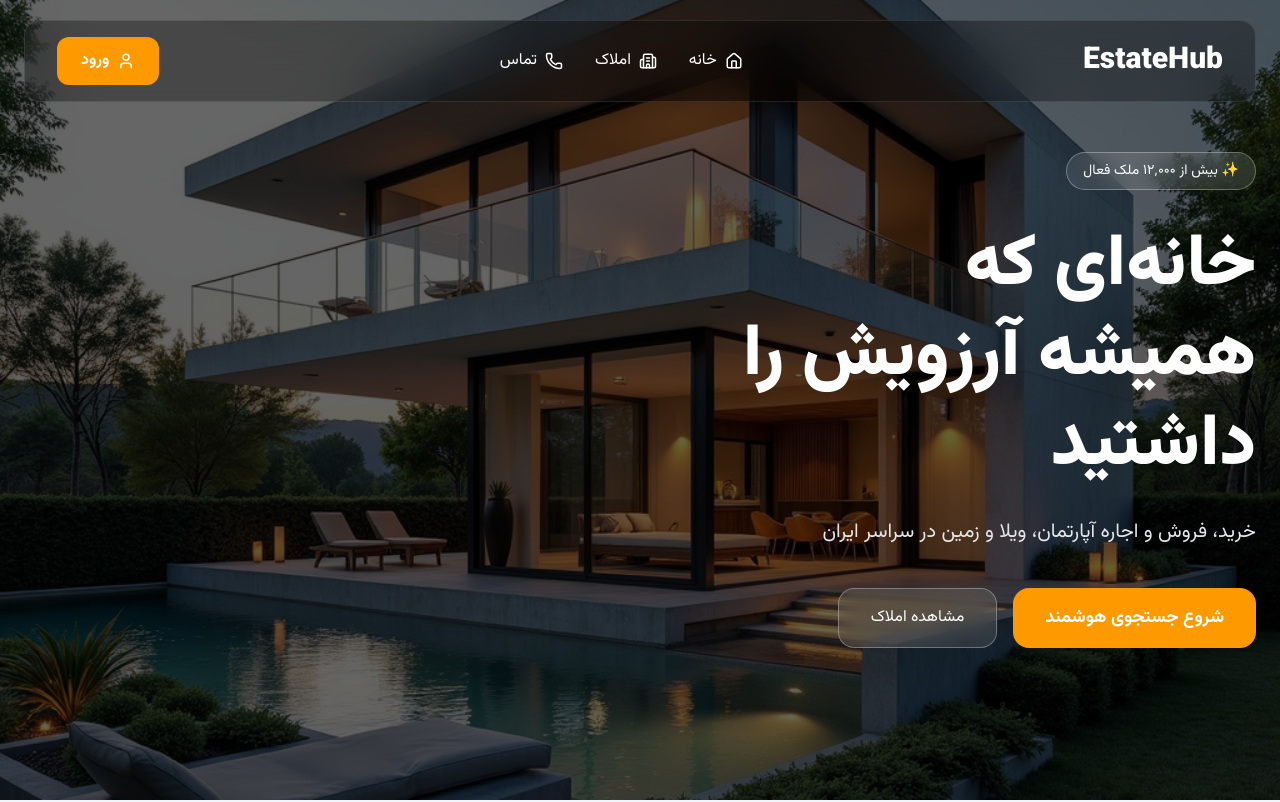
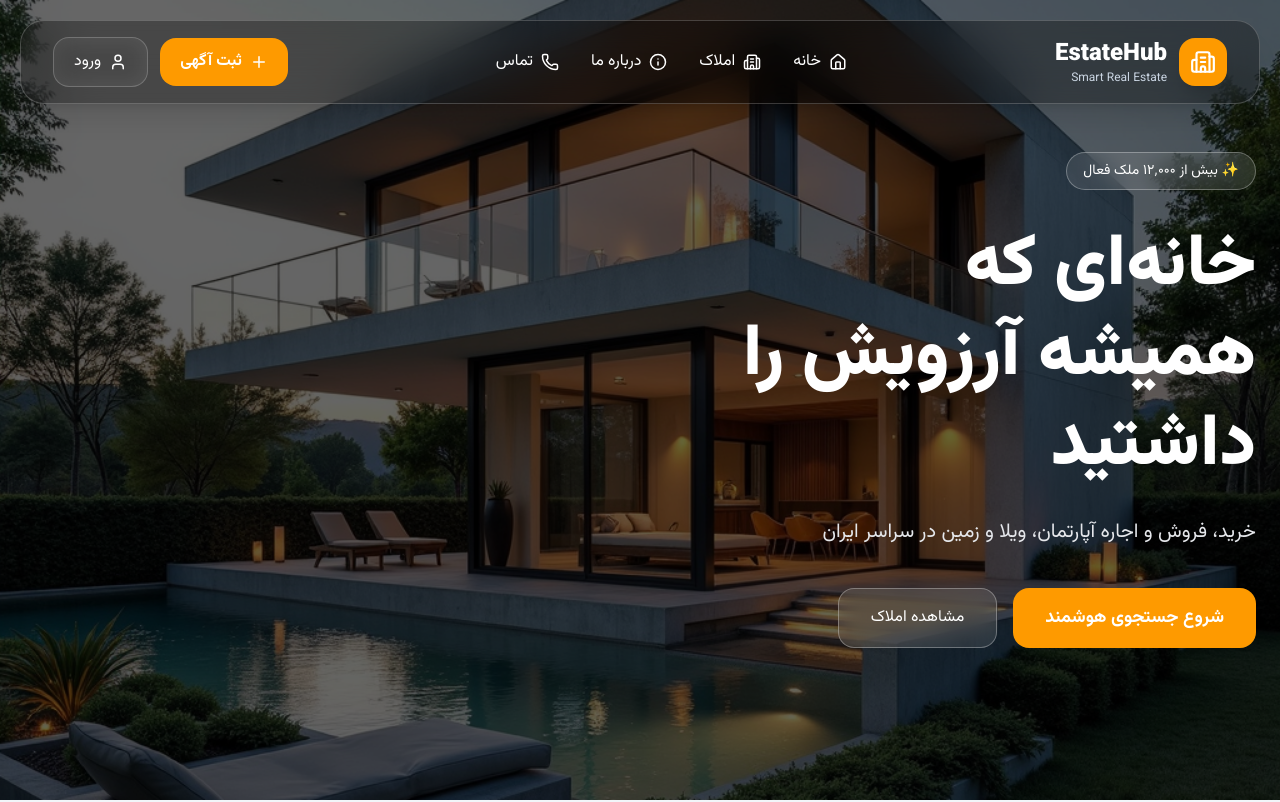
Before and after one commit to parisaoncs50p/EstateHub, a React (Vite) app: page /properties in a window 1280 px wide. Shown: the top 802 px of the page. Built offline with nearby package versions, Linux system fonts and the light colour scheme.

Commit message:
feat: add featured properties section

```diff
--- /dev/null
+++ b/src/components/common/Logo.jsx
@@ -0,0 +1,30 @@
+
+import { Building2 } from "lucide-react";
+
+function Logo() {
+  return (
+    <div className="flex items-center gap-3 cursor-pointer">
+
+      <div className="flex h-12 w-12 items-center justify-center rounded-2xl bg-amber-500 text-white shadow-lg">
+
+        <Building2 size={26} />
+
+      </div>
+
+      <div>
+
+        <h1 className="text-2xl font-black text-white">
+          EstateHub
+        </h1>
+
+        <p className="text-xs text-slate-300">
+          Smart Real Estate
+        </p>
+
+      </div>
+
+    </div>
+  );
+}
+
+export default Logo;
--- a/src/components/layout/Navbar.jsx
+++ b/src/components/layout/Navbar.jsx
@@ -1,21 +1,32 @@
 
-import { House, Building2, Phone, User } from "lucide-react";
+import Logo from "../common/Logo";
+import {
+  House,
+  Building2,
+  Phone,
+  Info,
+  Plus,
+  User,
+  Menu,
+} from "lucide-react";
 
 function Navbar() {
   return (
-    <header className="fixed top-0 left-0 z-50 w-full">
-      <div className="mx-auto max-w-7xl px-6 py-5">
-        <div className="flex items-center justify-between rounded-2xl border border-white/10 bg-black/30 px-8 py-4 backdrop-blur-xl">
+    <header className="fixed inset-x-0 top-0 z-50">
+      <div className="mx-auto max-w-7xl px-5 py-5">
 
-          <h1 className="text-3xl font-black text-white">
-            EstateHub
-          </h1>
+        <div className="flex items-center justify-between rounded-3xl border border-white/20 bg-black/30 px-8 py-4 backdrop-blur-xl shadow-xl">
 
-          <nav className="hidden gap-8 text-white md:flex">
+          {/* Logo */}
+          <Logo />
+
+          {/* Desktop Menu */}
+
+          <nav className="hidden items-center gap-8 lg:flex">
 
             <a
               href="#"
-              className="flex items-center gap-2 transition hover:text-amber-400"
+              className="flex items-center gap-2 text-white transition hover:text-amber-400"
             >
               <House size={18} />
               خانه
@@ -23,7 +34,7 @@ function Navbar() {
 
             <a
               href="#"
-              className="flex items-center gap-2 transition hover:text-amber-400"
+              className="flex items-center gap-2 text-white transition hover:text-amber-400"
             >
               <Building2 size={18} />
               املاک
@@ -31,7 +42,15 @@ function Navbar() {
 
             <a
               href="#"
-              className="flex items-center gap-2 transition hover:text-amber-400"
+              className="flex items-center gap-2 text-white transition hover:text-amber-400"
+            >
+              <Info size={18} />
+              درباره ما
+            </a>
+
+            <a
+              href="#"
+              className="flex items-center gap-2 text-white transition hover:text-amber-400"
             >
               <Phone size={18} />
               تماس
@@ -39,12 +58,36 @@ function Navbar() {
 
           </nav>
 
-          <button className="flex items-center gap-2 rounded-xl bg-amber-500 px-6 py-3 font-bold text-white transition hover:scale-105 hover:bg-amber-600">
-            <User size={18} />
-            ورود
+          {/* Right Buttons */}
+
+          <div className="hidden items-center gap-3 lg:flex">
+
+            <button className="flex items-center gap-2 rounded-2xl bg-amber-500 px-5 py-3 font-bold text-white transition duration-300 hover:scale-105 hover:bg-amber-600">
+
+              <Plus size={18} />
+
+              ثبت آگهی
+
+            </button>
+
+            <button className="flex items-center gap-2 rounded-2xl border border-white/20 bg-white/10 px-5 py-3 text-white backdrop-blur-md transition hover:bg-white hover:text-slate-900">
+
+              <User size={18} />
+
+              ورود
+
+            </button>
+
+          </div>
+
+          {/* Mobile */}
+
+          <button className="rounded-xl p-2 text-white transition hover:bg-white/10 lg:hidden">
+            <Menu size={28} />
           </button>
 
         </div>
+
       </div>
     </header>
   );
```
